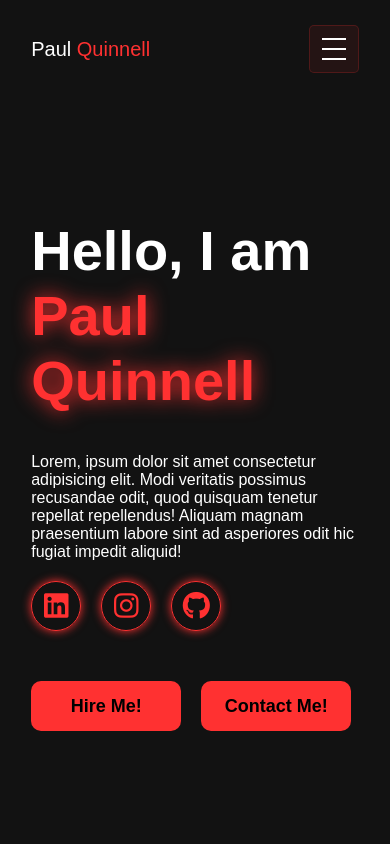
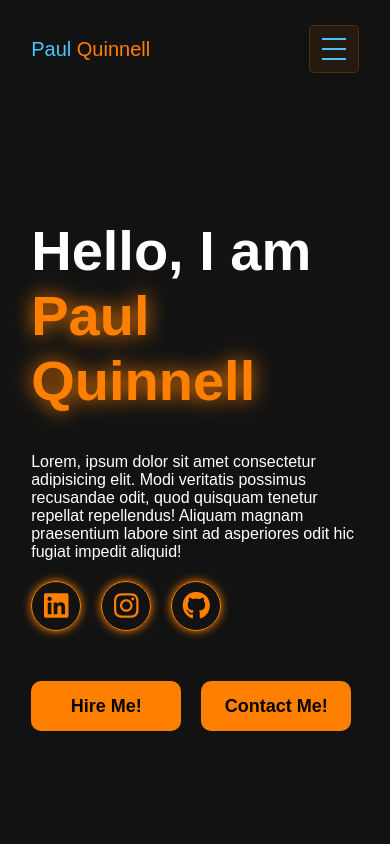
Before and after one commit to paulq1984/portfolio-website, a React (Vite) app: page / in a window 390 px wide. Shown: the top 844 px of the page. Built offline with nearby package versions, Linux system fonts and the light colour scheme; a web font is replaced by a local one.

Commit message:
updated colors

```diff
--- a/src/App.css
+++ b/src/App.css
@@ -10,8 +10,8 @@
 }
 
 :root {
-  --main-color: #ff3131;
-  --text-color: #fff;
+  --main-color: #ff8000;
+  --text-color: #47c7fc;
   --text-color-2: #ffffffe1;
 }
 
--- a/src/App.jsx
+++ b/src/App.jsx
@@ -15,7 +15,6 @@ function App() {
       <About />
       <Services />
       <Contact />
-      <Footer />
     </>
   );
 }
--- a/src/Components/Contact/Contact.module.css
+++ b/src/Components/Contact/Contact.module.css
@@ -25,7 +25,7 @@ form {
   width: 45%;
   display: flex;
   flex-direction: column;
-  border: 2px solid red;
+  border: 2px solid #FF8000;
   padding: 60px 30px;
   box-shadow: 0 6px 16px var(--main-color);
 }
--- a/src/Components/Nav.module.css
+++ b/src/Components/Nav.module.css
@@ -30,15 +30,15 @@
   color: var(--text-color);
   font-size: 18px;
   padding: 5px 12px;
-  background-color: rgba(255, 49, 49, 0.08);
+  background-color: rgba(255, 128, 0, 0.08);
   border-radius: 5px;
   transition: .6s;
-  border: 0.2px solid rgba(255, 49, 49, 0.2);
+  border: 0.2px solid rgba(255, 128, 0, 0.2);
 }
 
 .nav a:hover {
   box-shadow: 0 5px 16px var(--main-color);
-  background-color: rgba(255, 49, 49, 1);
+  background-color: rgba(255, 128, 0, 1);
   color: #fff;
   transform: translateY(-5px);
 }
@@ -48,18 +48,18 @@
   flex-direction: column;
   gap: 8px;
   width: 50px;
-  background-color: rgba(255, 49, 49, 0.08);
+  background-color:rgba(255, 128, 0, 0.08);
   border-radius: 5px;
   transition: .6s;
   padding: 12px;
-  border: 0.2px solid rgba(255, 49, 49, 0.2);
+  border: 0.2px solid rgba(255, 128, 0, 0.2);
   cursor: pointer;
   display: none;
 }
 
 .bars:hover {
   box-shadow: 0 5px 16px var(--main-color);
-  background-color: rgba(255, 49, 49, 1);
+background-color: rgba(255, 128, 0, 1);
   color: #fff;
   transform: translateY(-5px);
 }
@@ -90,7 +90,7 @@
     background-color: #000;
     overflow: hidden;
     transition: .6s;
-    box-shadow: 0 5px 16px rgba(255, 49, 49, 1);
+    box-shadow: 0 5px 16px rgba(255, 128, 0, 1);
     align-items: start;
     gap: 30px
   }
--- a/src/Components/Services/Services.module.css
+++ b/src/Components/Services/Services.module.css
@@ -44,7 +44,7 @@
   top: -80px;
   height: 210%;
   width: 20px;
-  background-color: rgba(255, 0, 0, 1);
+  background-color: rgba(255, 125, 0, 1);
   filter: blur(50px);
   transform: rotate(30deg);
   transition: .8s;
```
